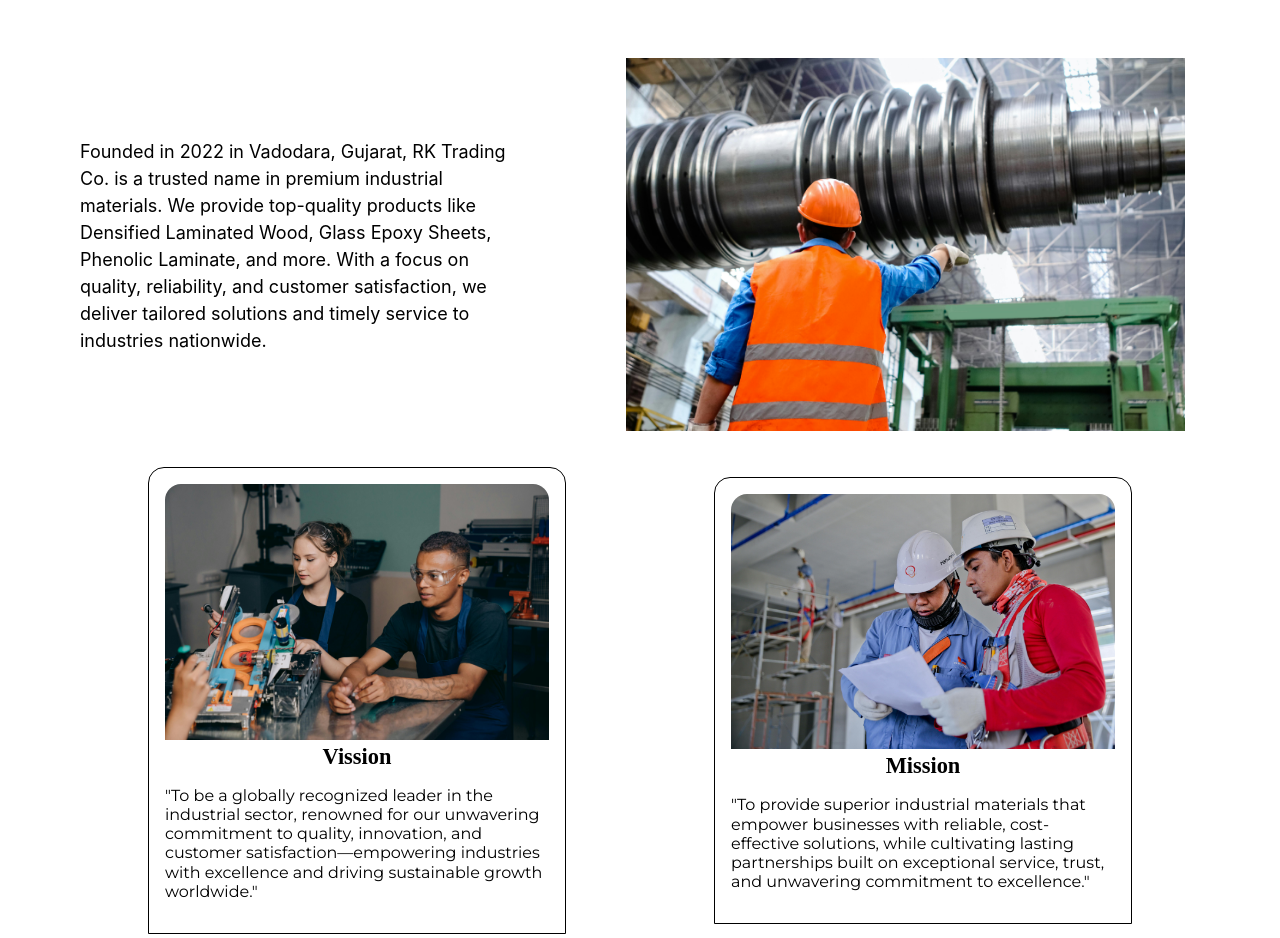
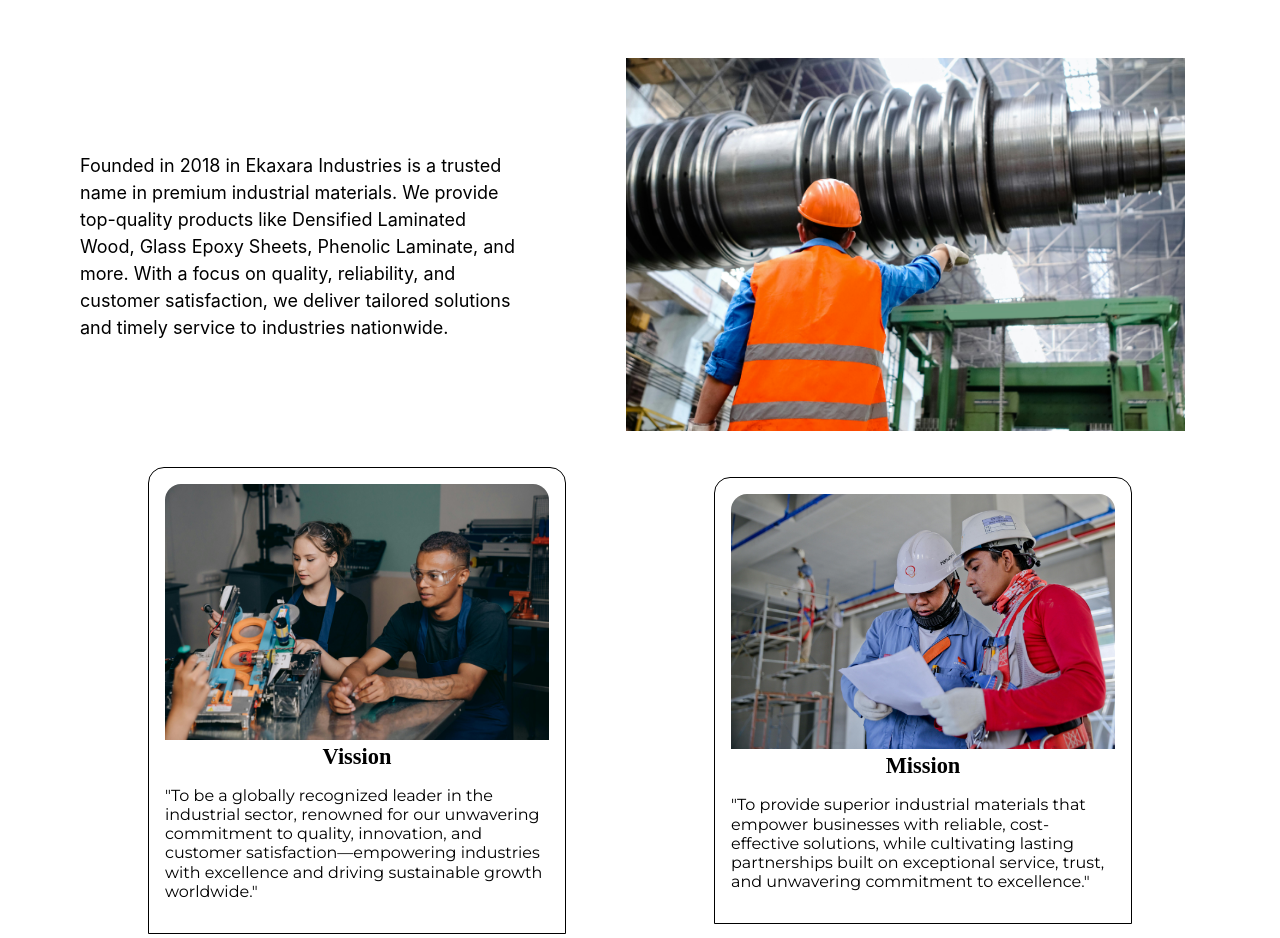
Before and after one commit to VibhuteAnjali/EkaxaraIndustries, a React (Create React App) app: page / in a window 1280 px wide. Shown: the part 820-1758 px from the top of the page. Built offline with nearby package versions, Linux system fonts and the light colour scheme; a web font is replaced by a local one.

Commit message:
Update AboutUs.jsx

```diff
--- a/src/Components/AboutUs.jsx
+++ b/src/Components/AboutUs.jsx
@@ -7,7 +7,7 @@ export default function AboutUs() {
             <p className='headline'>ABOUT US</p>
             <div className='flexContainer'>
                 <div className="infoAboutUs">
-                    <p>Founded in 2022 in Vadodara, Gujarat, RK Trading Co. is a trusted name in premium industrial materials. We provide top-quality products like Densified Laminated Wood, Glass Epoxy Sheets, Phenolic Laminate, and more. With a focus on quality, reliability, and customer satisfaction, we deliver tailored solutions and timely service to industries nationwide.
+                    <p>Founded in 2018 in Ekaxara Industries is a trusted name in premium industrial materials. We provide top-quality products like Densified Laminated Wood, Glass Epoxy Sheets, Phenolic Laminate, and more. With a focus on quality, reliability, and customer satisfaction, we deliver tailored solutions and timely service to industries nationwide.
                     </p>
                 </div>
                 <div className='AboutImg'>
```
